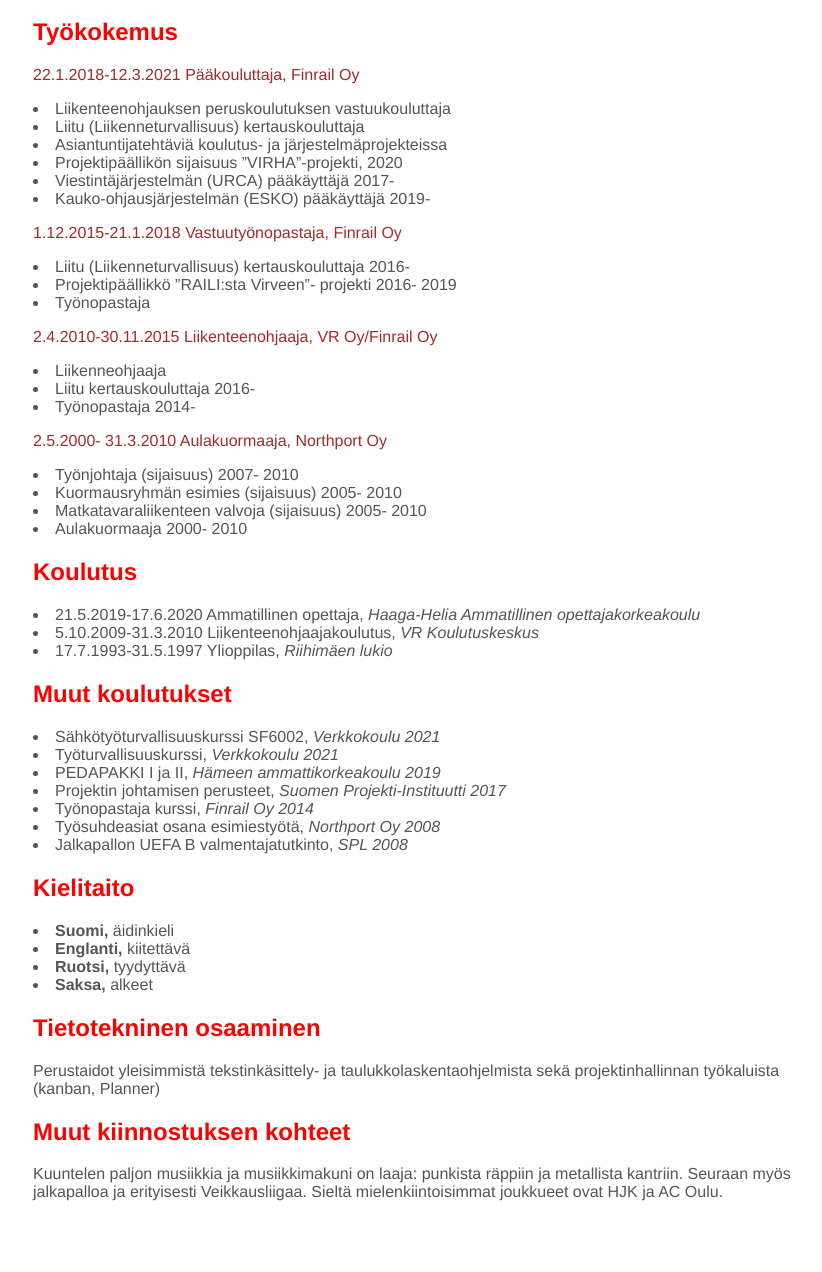
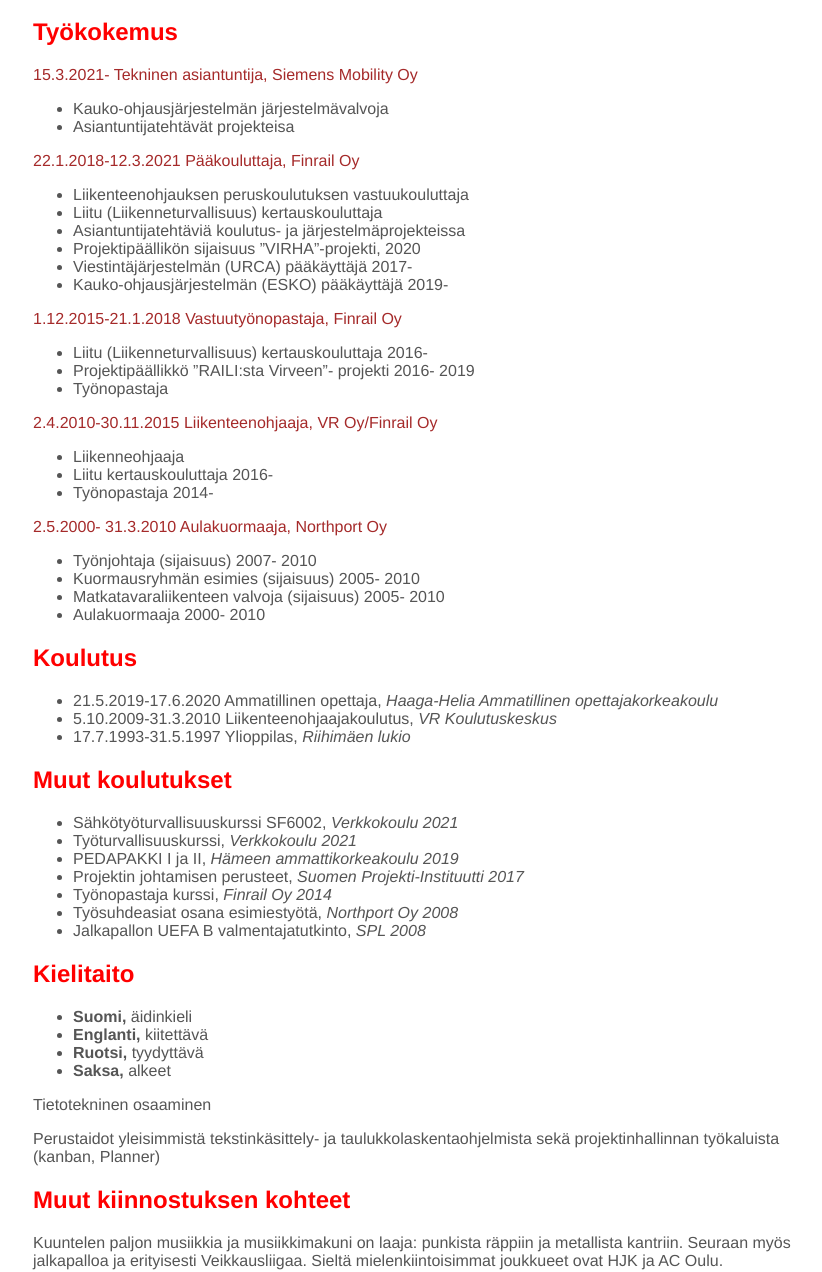
Before and after one commit to wass3000/cv2021, a plain HTML site: page index.html in a window 1280 px wide. Shown: the part 168-1440 px from the top of the page, without its empty margins (207-1029 px from the left). Drawn offline with Linux system fonts and the light colour scheme.

Commit message:
Tehtävä 12 valmis

```diff
--- a/index.html
+++ b/index.html
@@ -10,34 +10,50 @@
 <h1>CV</h1>
 <h2>Työkokemus</h2>
 <p>
+<p class="musta">15.3.2021- Tekninen asiantuntija, Siemens Mobility Oy</p>
+  <ul>
+    <li>Kauko-ohjausjärjestelmän järjestelmävalvoja</li>
+    <li>Asiantuntijatehtävät projekteisa</l>
+  </ul>
 <p class="musta">22.1.2018-12.3.2021 Pääkouluttaja, Finrail Oy</p>
+  <ul>
     <li>Liikenteenohjauksen peruskoulutuksen vastuukouluttaja</li>
     <li>Liitu (Liikenneturvallisuus) kertauskouluttaja</li>
     <li>Asiantuntijatehtäviä koulutus- ja järjestelmäprojekteissa</li>
     <li>Projektipäällikön sijaisuus ”VIRHA”-projekti, 2020</li>
     <li>Viestintäjärjestelmän (URCA) pääkäyttäjä 2017-</li>
     <li>Kauko-ohjausjärjestelmän (ESKO) pääkäyttäjä 2019-</li>
+  </ul>
 </p>
 <p class="musta">1.12.2015-21.1.2018 Vastuutyönopastaja, Finrail Oy</p>
+  <ul>
     <li>Liitu (Liikenneturvallisuus) kertauskouluttaja 2016-</li>
     <li>Projektipäällikkö ”RAILI:sta Virveen”- projekti 2016- 2019</li>
     <li>Työnopastaja</li>
+  </ul>
 </p>
 <p class="musta">2.4.2010-30.11.2015 Liikenteenohjaaja, VR Oy/Finrail Oy</p>
+  <ul>
     <li>Liikenneohjaaja</li>
     <li>Liitu kertauskouluttaja 2016-</li>
     <li>Työnopastaja 2014-</li>
+  </ul>
 </p>
 <p class="musta">2.5.2000- 31.3.2010 Aulakuormaaja, Northport Oy</p>
+  <ul>
     <li>Työnjohtaja (sijaisuus) 2007- 2010</li>
     <li>Kuormausryhmän esimies (sijaisuus) 2005- 2010</li>
     <li>Matkatavaraliikenteen valvoja (sijaisuus) 2005- 2010</li>
     <li>Aulakuormaaja 2000- 2010</li>
+  </ul>
 <h2>Koulutus</h2>
+  <ul>
     <li>21.5.2019-17.6.2020 Ammatillinen opettaja,<em> Haaga-Helia Ammatillinen opettajakorkeakoulu</em></li>
     <li>5.10.2009-31.3.2010 Liikenteenohjaajakoulutus,<em> VR Koulutuskeskus</em></li>
     <li>17.7.1993-31.5.1997 Ylioppilas,<em> Riihimäen lukio</em></li>
+  </ul>
 <h2>Muut koulutukset</h2>
+  <ul>
     <li>Sähkötyöturvallisuuskurssi SF6002,<em> Verkkokoulu 2021</em></li>
     <li>Työturvallisuuskurssi,<em> Verkkokoulu 2021</em></li>
     <li>PEDAPAKKI I ja II,<em> Hämeen ammattikorkeakoulu 2019</em></li>
@@ -45,18 +61,25 @@
     <li>Työnopastaja kurssi,<em> Finrail Oy 2014</em></li>
     <li>Työsuhdeasiat osana esimiestyötä,<em> Northport Oy 2008</em></li>
     <li>Jalkapallon UEFA B valmentajatutkinto,<em> SPL 2008</em></li>
+  </ul>
 <h2>Kielitaito</h2>
+  <ul>
     <li><strong>Suomi,</strong> äidinkieli</li>
     <li><strong>Englanti,</strong> kiitettävä</li>
     <li><strong>Ruotsi,</strong> tyydyttävä</li>
     <li><strong>Saksa,</strong> alkeet</li>
+  </ul/
 <h2>Tietotekninen osaaminen</h2>
+<p>
 Perustaidot yleisimmistä tekstinkäsittely- ja taulukkolaskentaohjelmista sekä
 projektinhallinnan työkaluista (kanban, Planner)
+</p>
 <h2>Muut kiinnostuksen kohteet</h2>
+<p>
 Kuuntelen paljon musiikkia ja musiikkimakuni on laaja: punkista räppiin ja
 metallista kantriin. Seuraan myös jalkapalloa ja erityisesti Veikkausliigaa.
 Sieltä mielenkiintoisimmat joukkueet ovat HJK ja AC Oulu.
+</p>
 </body>
 
 </html>
```
Lines whose indentation alone changed are shown as unchanged.
